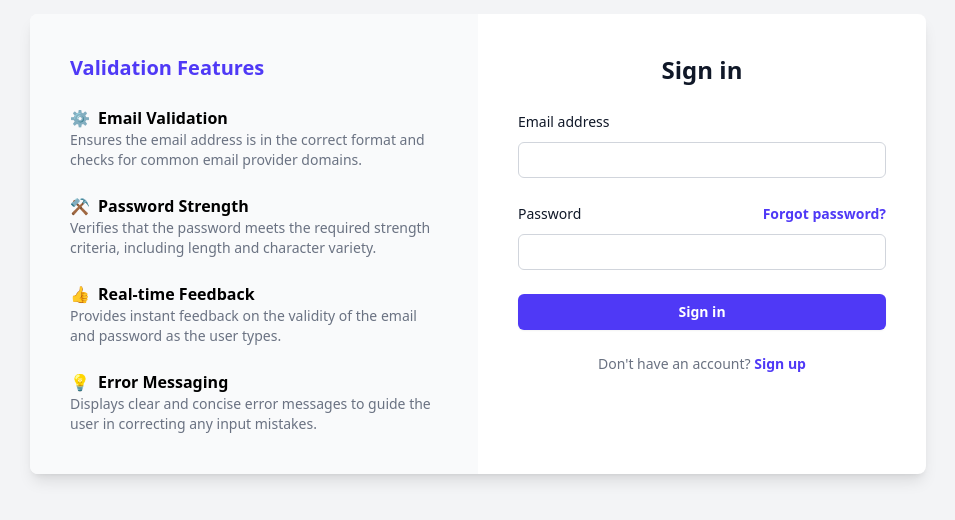
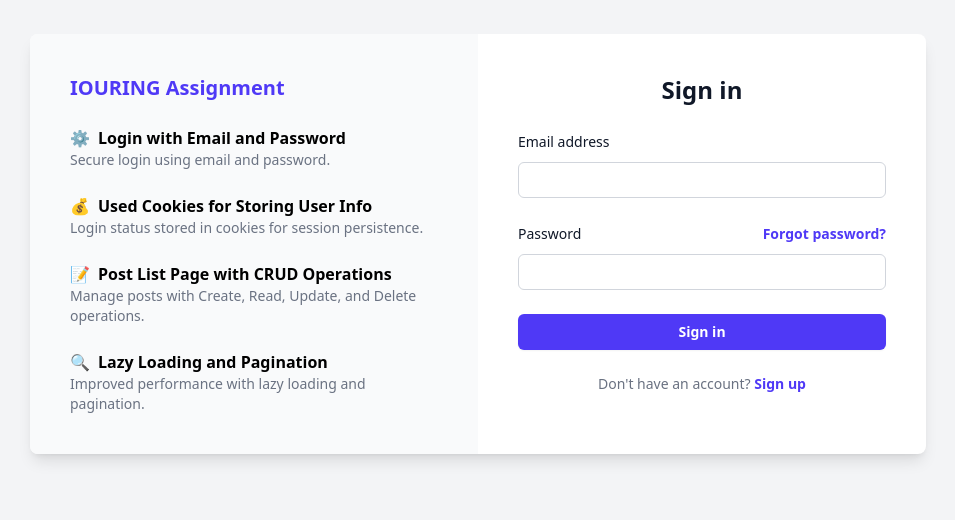
Before and after one commit to aaronjoju07/IOURING-Assignment, a React (Vite) app: page /login in a window 1280 px wide. Shown: the part 156-676 px from the top of the page, without its empty margins (162-1117 px from the left). Built offline with nearby package versions, Linux system fonts and the light colour scheme.

Commit message:
integrate Alert component in Login for user notifications

```diff
--- a/src/Page/Home.jsx
+++ b/src/Page/Home.jsx
@@ -65,7 +65,6 @@ const Home = () => {
   };
 
   const handleLogout = () => {
-    alert('Logged out');
     Cookies.remove('user');
     navigation('/login');
   };
--- a/src/Page/Login.jsx
+++ b/src/Page/Login.jsx
@@ -2,6 +2,7 @@ import React, { useState } from 'react';
 import Form from '../components/Form';
 import { useNavigate } from 'react-router-dom';
 import Cookies from 'js-cookie'
+import Alert from '../components/Alert';
 
 
 const Login = () => {
@@ -21,38 +22,47 @@ const Login = () => {
   };
 
   return (
+    <>
+      {/* Alert */}
+      <div className='max-w-full top-5 right-10'>
+        {alert.show && (
+          <Alert type={alert.type} message={alert.message} onClose={() => setAlert({ show: false, type: '', message: '' })} />
+        )}
+      </div>
+
       <div className="flex h-screen items-center justify-center bg-gray-100">
         <div className="flex w-full max-w-4xl bg-white shadow-lg rounded-lg overflow-hidden">
-        {/* Left Side */}
+          {/* Left Side  */}
           <div className="w-1/2 p-10 hidden lg:block bg-gray-50">
-          <h2 className="text-xl font-bold text-indigo-600 mb-6">Validation Features</h2>
+            <h2 className="text-xl font-bold text-indigo-600 mb-6">IOURING Assignment</h2>
             <div className="space-y-6">
               <div>
                 <h3 className="font-semibold flex items-center gap-2">
-                <span className="text-gray-700">&#9881;</span> Email Validation
+                  <span className="text-gray-700">&#9881;</span> Login with Email and Password
                 </h3>
-              <p className="text-gray-500 text-sm">Ensures the email address is in the correct format and checks for common email provider domains.</p>
+                <p className="text-gray-500 text-sm">Secure login using email and password.</p>
               </div>
               <div>
                 <h3 className="font-semibold flex items-center gap-2">
-                <span className="text-gray-700">&#x2692;</span> Password Strength
+                  <span className="text-gray-700">&#x1F4B0;</span> Used Cookies for Storing User Info
                 </h3>
-              <p className="text-gray-500 text-sm">Verifies that the password meets the required strength criteria, including length and character variety.</p>
+                <p className="text-gray-500 text-sm">Login status stored in cookies for session persistence.</p>
               </div>
               <div>
                 <h3 className="font-semibold flex items-center gap-2">
-                <span className="text-gray-700">&#128077;</span> Real-time Feedback
+                  <span className="text-gray-700">&#128221;</span> Post List Page with CRUD Operations
                 </h3>
-              <p className="text-gray-500 text-sm">Provides instant feedback on the validity of the email and password as the user types.</p>
+                <p className="text-gray-500 text-sm">Manage posts with Create, Read, Update, and Delete operations.</p>
               </div>
               <div>
                 <h3 className="font-semibold flex items-center gap-2">
-                <span className="text-gray-700">&#x1F4A1;</span> Error Messaging
+                  <span className="text-gray-700">&#x1F50D;</span> Lazy Loading and Pagination
                 </h3>
-              <p className="text-gray-500 text-sm">Displays clear and concise error messages to guide the user in correcting any input mistakes.</p>
+                <p className="text-gray-500 text-sm">Improved performance with lazy loading and pagination.</p>
               </div>
             </div>
           </div>
+
           {/* Right Side */}
           <div className="w-full lg:w-1/2 p-10">
             <h2 className="text-2xl font-bold text-gray-900 text-center">Sign in</h2>
@@ -67,11 +77,11 @@ const Login = () => {
               <p className="text-sm text-gray-500 text-center mt-6">
                 Don't have an account? <a href="#" className="text-indigo-600 font-semibold">Sign up</a>
               </p>
-
             </div>
           </div>
         </div>
       </div>
+    </>
   );
 };
 
--- a/src/components/PostList.jsx
+++ b/src/components/PostList.jsx
@@ -19,7 +19,7 @@ const PostCard = ({ post, onEdit, onDelete }) => {
           className="text-indigo-600 hover:text-indigo-800"
         >
           Edit
-        </button><span>|</span>
+        </button><span style={{ color: 'gray' }}>|</span>
         <button
           onClick={() => onDelete(post.id)}
           className="text-red-600 hover:text-red-800"
```
Lines whose indentation alone changed are shown as unchanged.
